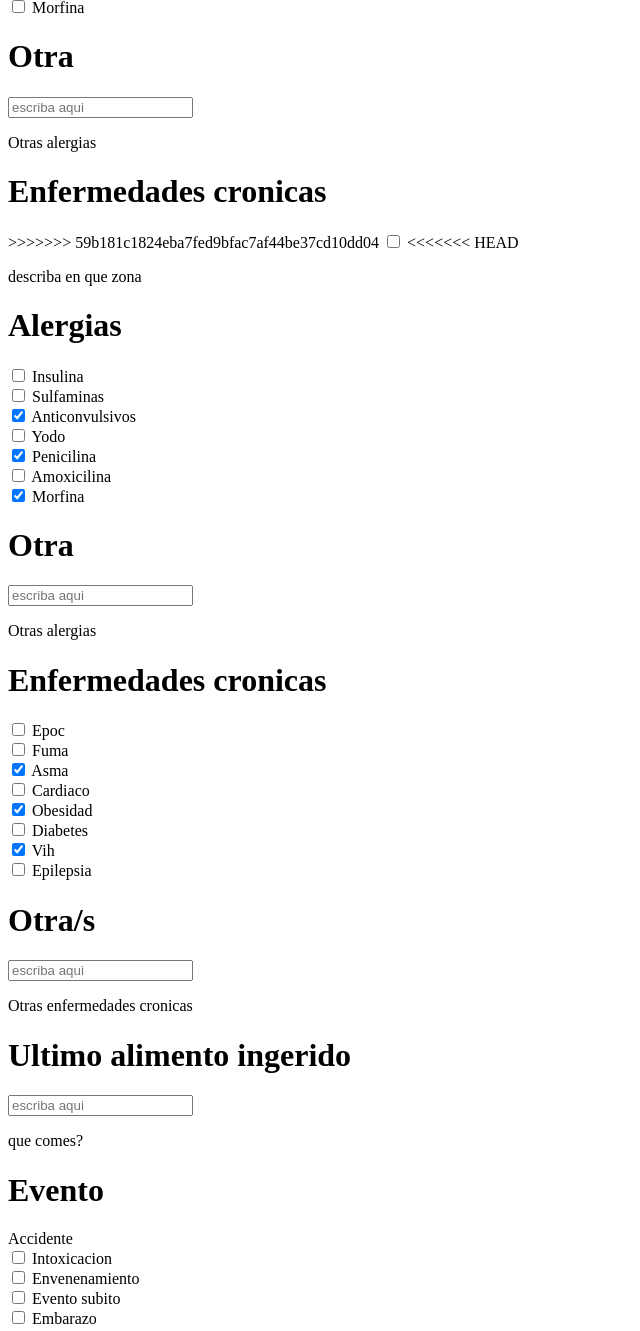
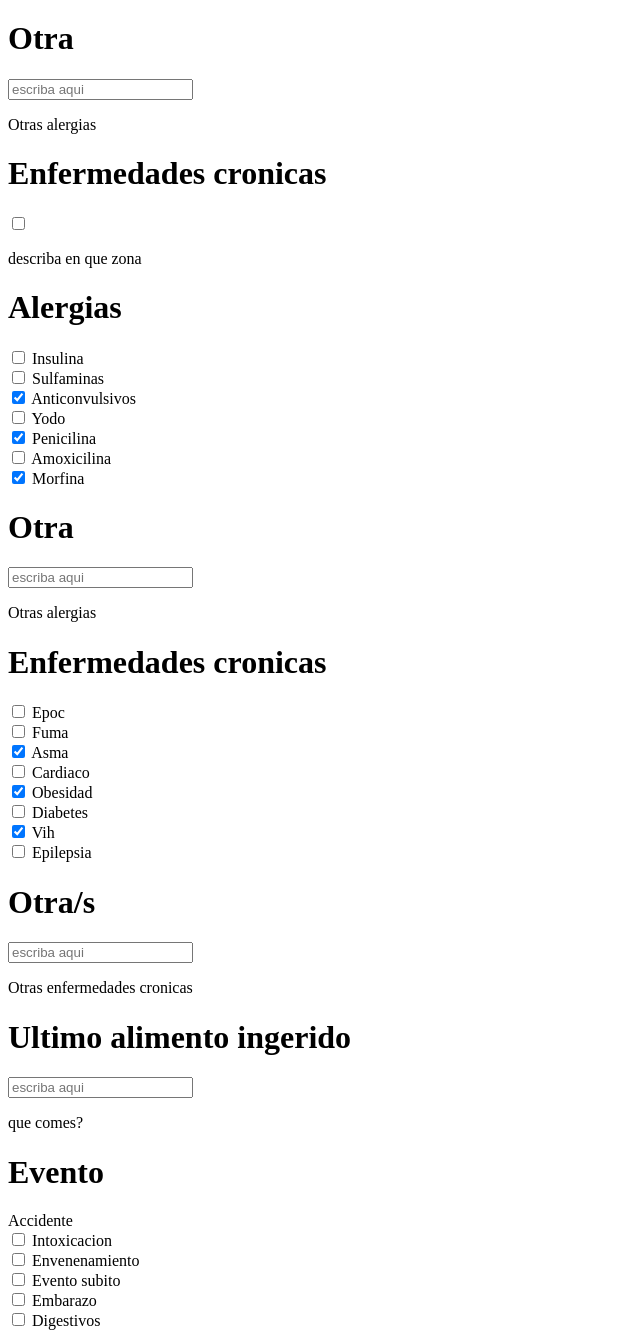
Before and after one commit to Kuroashi1995/pyta, a Flask app: page /paciente in a window 1280 px wide. Shown: the part 2958-4289 px from the top of the page, without its empty margins (0-640 px from the left). Run offline with Flask 2, Linux system fonts and the light colour scheme.

Commit message:
pofavo que funcione

```diff
--- a/templates/formulario_pacientes.html
+++ b/templates/formulario_pacientes.html
@@ -413,7 +413,6 @@
             class="ml-2 text-sm font-medium text-gray-900 dark:text-gray-300"
             >Insulina</label
           >
-<<<<<<< HEAD
             <br />
             <b>
               <h1 class="mb-10 text-xl text-red-600 text-center">
@@ -811,7 +810,6 @@
               </label>
             </div>
             <h1 class="">Localizacion</h1>
-=======
         </div>
         <div class="flex items-center mb-4">
           <input
@@ -906,14 +904,12 @@
           </label>
           <h1 class="underline mb-10" class="space-y-8">Enfermedades cronicas</h1>
           <div class="flex items-center mb-4">
->>>>>>> 59b181c1824eba7fed9bfac7af44be37cd10dd04
             <input
               id="default-checkbox"
               type="checkbox"
               value=""
               class="w-4 h-4 text-blue-600 bg-gray-100 rounded border-gray-300 focus:ring-blue-500 dark:focus:ring-blue-600 dark:ring-offset-gray-800 focus:ring-2 dark:bg-gray-700 dark:border-gray-600"
             />
-<<<<<<< HEAD
             <p class="text-gray-600 text-xs italic">describa en que zona</p>
             <div class="w-full md:w-1/3 px-3 mb-6 md:mb-0">
               <label
@@ -1329,7 +1325,6 @@
                 </button>
               </div>
             </div>
-=======
             <label
               for="default-checkbox"
               class="ml-2 text-sm font-medium text-gray-900 dark:text-gray-300"
@@ -1361,7 +1356,6 @@
               class="ml-2 text-sm font-medium text-gray-900 dark:text-gray-300"
               >Asma
             </label>
->>>>>>> 59b181c1824eba7fed9bfac7af44be37cd10dd04
           </div>
         </div>
         <div>
```
